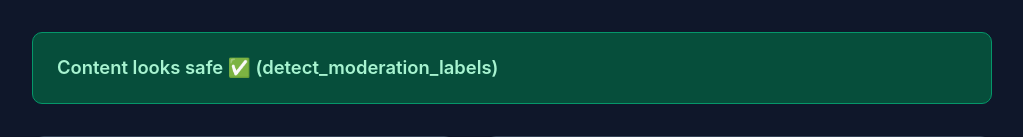
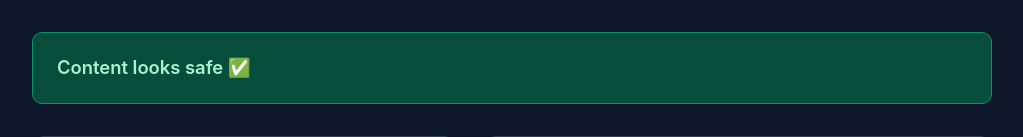
Before and after one commit to NEIL-DANIEL-A/Smart-Image-Inspector-Using-AWS-Rekognition, a Flask app: template templates/results.html in a window 1280 px wide. Shown: the part 124-261 px from the top of the page, without its empty margins (128-1151 px from the left). Run offline with Flask 3, Linux system fonts and the light colour scheme; the template is opened without the code that fills it, so the values that code supplies are empty.

Commit message:
Corrected Moderation Labels

```diff
--- a/templates/results.html
+++ b/templates/results.html
@@ -25,7 +25,7 @@
       </div>
     {% else %}
       <div class="banner banner-safe">
-        <span>Content looks safe ✅ (detect_moderation_labels)</span>
+        <span>Content looks safe ✅</span>
       </div>
     {% endif %}
 
```
